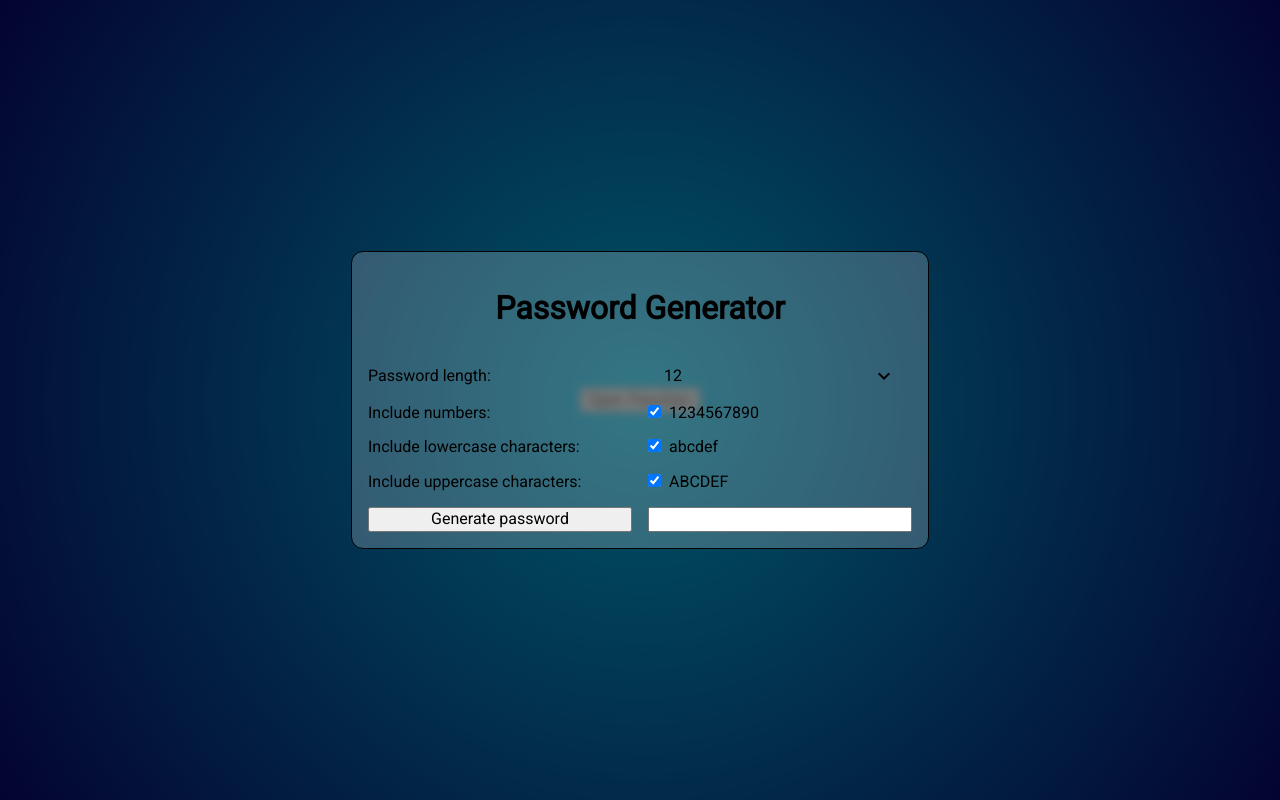
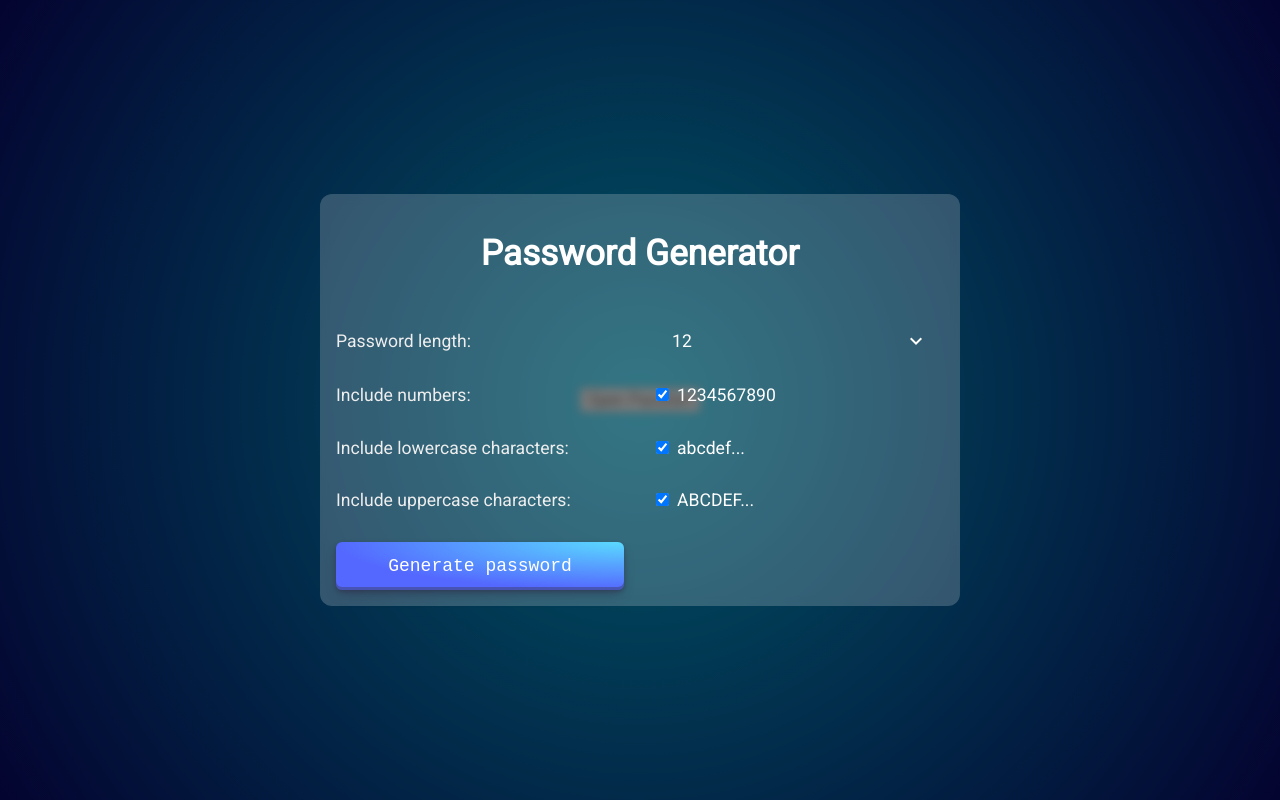
Before and after one commit to Dji-F/PassGen, a website built with webpack: page src/index.html in a window 1280 px wide. Both pictures are taken after a click on the button "Open PassGen". Built offline with nearby package versions, Linux system fonts and the light colour scheme.

Commit message:
Styles Passgen

```diff
--- a/src/index.js
+++ b/src/index.js
@@ -8,6 +8,6 @@ const pass = new PassGen('#PassGen', {
 
 window.p = pass
 
-if (module.hot) {
-    module.hot.accept()
-}
+// if (module.hot) {
+//     module.hot.accept()
+// }
--- a/src/index.scss
+++ b/src/index.scss
@@ -1,17 +1,19 @@
 @import "~normalize.css/normalize.css";
 @import url('https://fonts.googleapis.com/css2?family=Roboto&display=swap');
+@import "./modules/PassGen/passgen.scss";
 
 body {
-  font-family: 'Roboto', sans-serif;
+  font-family: "Roboto", sans-serif;
   background-image: radial-gradient(circle, #00d4ff 0%, #090979 100%);
+  color: #fff;
+}
+
+*, *::before, *::after {
+  box-sizing: border-box;
 }
 
 input[type="checkbox"] {
   margin-right: 8px;
-}
-
-.button {
-
 }
 
 #app {
@@ -26,36 +28,3 @@ input[type="checkbox"] {
   max-width: 96vw;
   margin: 0 auto;
 }
-
-.passgen {
-  width: 34rem;
-  margin: 0 auto;
-  border: 1px solid #000;
-  background: rgba(255, 255, 255, .2);
-  backdrop-filter: blur(5px);
-  border-radius: 12px;
-  display: grid;
-  grid-template-columns: 1fr 1fr;
-  align-items: center;
-  grid-gap: 1rem;
-  padding: 1rem;
-  z-index: 99;
-
-  &__title {
-    text-align: center;
-    grid-column: span 2;
-  }
-}
-
-#passgen-bg {
-  position: fixed;
-  display: flex;
-  align-items: center;
-  justify-content: center;
-  z-index: 0;
-  top: 0;
-  left: 0;
-  bottom: 0;
-  right: 0;
-  background: rgba(0, 0, 0, .6);
-}
--- a/src/modules/PassGen/passgen.scss
+++ b/src/modules/PassGen/passgen.scss
@@ -0,0 +1,85 @@
+#passgen-bg {
+  position: fixed;
+  display: flex;
+  align-items: center;
+  justify-content: center;
+  z-index: 0;
+  top: 0;
+  left: 0;
+  bottom: 0;
+  right: 0;
+  background: rgba(0, 0, 0, .6);
+}
+
+.passgen {
+  width: 40rem;
+  margin: 0 auto;
+  border: none;
+  background: rgba(255, 255, 255, .2);
+  backdrop-filter: blur(5px);
+  border-radius: 12px;
+  display: grid;
+  grid-template-columns: 1fr 1fr;
+  align-items: center;
+  grid-gap: 2rem;
+  padding: 1rem;
+  z-index: 99;
+  font-size: 1.1rem;
+
+  &__title {
+    text-align: center;
+    grid-column: span 2;
+  }
+  &__text {
+    color: #eee;
+  }
+  &__pass-value {
+    font-size: 20px;
+    color: #fff;
+    background-color: transparent;
+    border: none;
+    outline: none;
+  }
+}
+
+.button-29 {
+  align-items: center;
+  appearance: none;
+  background-image: radial-gradient(100% 100% at 100% 0, #5adaff 0, #5468ff 100%);
+  border: 0;
+  border-radius: 6px;
+  box-shadow: rgba(45, 35, 66, .4) 0 2px 4px,rgba(45, 35, 66, .3) 0 7px 13px -3px,rgba(58, 65, 111, .5) 0 -3px 0 inset;
+  box-sizing: border-box;
+  color: #fff;
+  cursor: pointer;
+  display: inline-flex;
+  font-family: "JetBrains Mono",monospace;
+  height: 48px;
+  justify-content: center;
+  line-height: 1;
+  list-style: none;
+  overflow: hidden;
+  position: relative;
+  text-decoration: none;
+  transition: box-shadow .15s,transform .15s;
+  user-select: none;
+  -webkit-user-select: none;
+  touch-action: manipulation;
+  white-space: nowrap;
+  will-change: box-shadow,transform;
+  font-size: 18px;
+}
+
+.button-29:focus {
+  box-shadow: #3c4fe0 0 0 0 1.5px inset, rgba(45, 35, 66, .4) 0 2px 4px, rgba(45, 35, 66, .3) 0 7px 13px -3px, #3c4fe0 0 -3px 0 inset;
+}
+
+.button-29:hover {
+  box-shadow: rgba(45, 35, 66, .4) 0 4px 8px, rgba(45, 35, 66, .3) 0 7px 13px -3px, #3c4fe0 0 -3px 0 inset;
+  transform: translateY(-2px);
+}
+
+.button-29:active {
+  box-shadow: #3c4fe0 0 3px 7px inset;
+  transform: translateY(2px);
+}
--- a/src/modules/PassGen/templatePassGen.js
+++ b/src/modules/PassGen/templatePassGen.js
@@ -13,14 +13,15 @@ export const templatePassGen = () => {
             </label>
             <div class="passgen__text">Include lowercase characters:</div>
             <label for="lowercase">
-                <input type="checkbox" name="lowercase" checked>abcdef
+                <input type="checkbox" name="lowercase" checked>abcdef...
             </label>
             <div class="passgen__text">Include uppercase characters:</div>
             <label for="uppercase">
-                <input type="checkbox" name="uppercase" checked>ABCDEF
+                <input type="checkbox" name="uppercase" checked>ABCDEF...
             </label>
-            <button data-type="generator-btn">Generate password</button>
-            <input type="text" data-type="pass-value">
+            <button class="button-29" role="button" data-type="generator-btn">Generate password</button>
+<!--            <button data-type="generator-btn">Generate password</button>-->
+            <input type="text" class="passgen__pass-value" data-type="pass-value">
         </div>
     </div>
     `
--- a/src/modules/select/styles.scss
+++ b/src/modules/select/styles.scss
@@ -21,7 +21,6 @@ $height: 24px;
   }
 
   &__input {
-    //border: 1px solid #ccc;
     border-radius: 5px;
     height: $height;
     display: flex;
@@ -34,7 +33,6 @@ $height: 24px;
   &__dropdown {
     display: none;
     position: absolute;
-    //border: 1px solid #ccc;
     border-radius: 5px;
     top: $height;
     right: 0;
@@ -64,7 +62,7 @@ $height: 24px;
   &__item {
     padding: 1rem;
     //border-bottom: 1px solid #ccc;
-    background-color: rgba(255, 255, 255, .5);
+    background-color: rgba(0, 0, 0, .7);
     backdrop-filter: blur(5px);
 
     &.selected {
```
